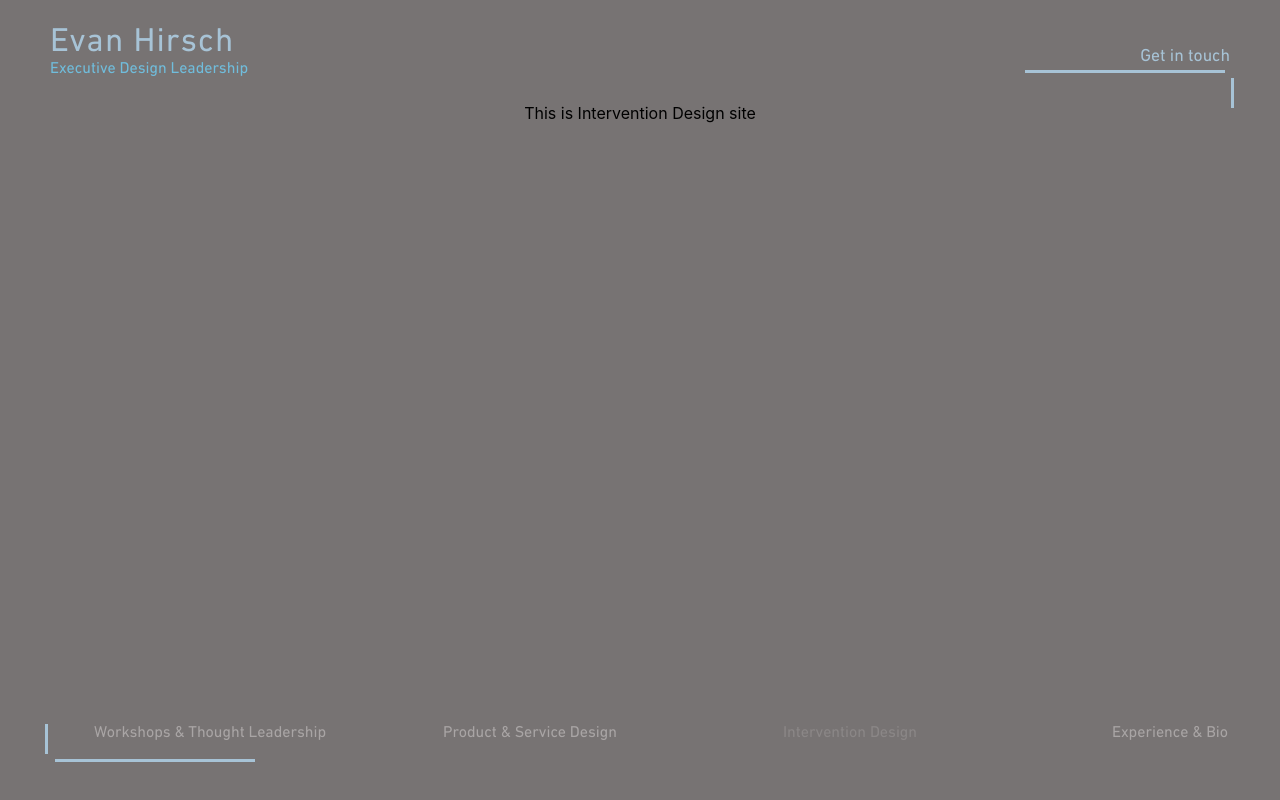
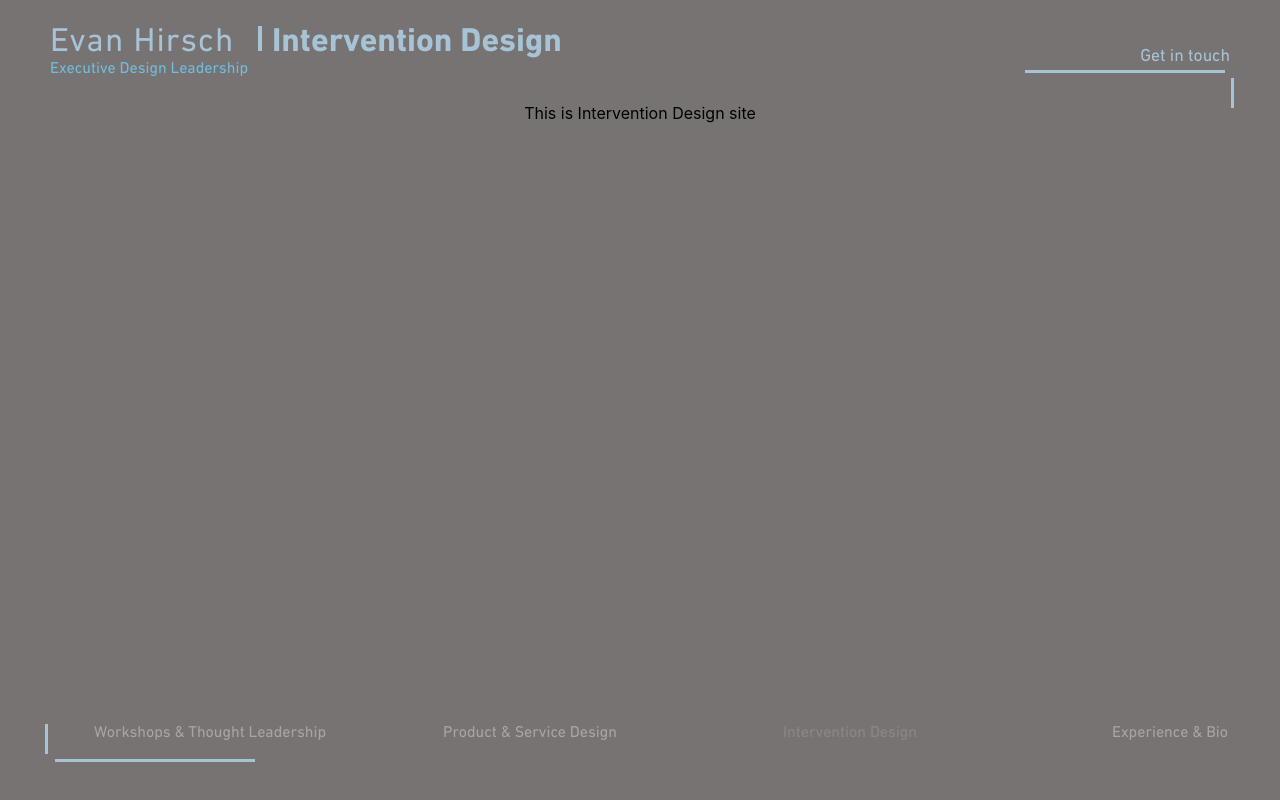
Before and after one commit to Noriner/Evan-Hirsch-website, a React (Create React App) app: page /interventiondesign in a window 1280 px wide. Built offline with nearby package versions, Linux system fonts and the light colour scheme.

Commit message:
Subtitle display

```diff
--- a/public/index.html
+++ b/public/index.html
@@ -5,10 +5,6 @@
     <link rel="icon" href="%PUBLIC_URL%/favicon.ico" />
     <meta name="viewport" content="width=device-width, initial-scale=1" />
     <meta name="theme-color" content="#000000" />
-    <meta
-      name="description"
-      content="Web site created using create-react-app"
-    />
     <link rel="apple-touch-icon" href="%PUBLIC_URL%/logo192.png" />
     <!--
       manifest.json provides metadata used when your web app is installed on a
--- a/src/App.module.scss
+++ b/src/App.module.scss
@@ -27,9 +27,3 @@ body{
   margin: 0 auto;
   overflow: hidden;
 }
-
-:global{
-  .active{
-    color: var(--LinkGreyActive) !important;
-  }
-}
--- /dev/null
+++ b/src/Components/DynamicTitle/DynamicTitle.js
@@ -0,0 +1,35 @@
+import React from "react";
+import { useLocation } from "react-router-dom";
+import styles from "./DynamicTitle.module.scss";
+
+function DynamicTitle(){
+    const location = useLocation();
+    let subtitle = '';
+
+    switch (location.pathname) {
+        case '/experience&bio':
+            subtitle = "Experience & Bio";
+        break;
+        case '/interventiondesign':
+            subtitle = "Intervention Design";
+        break;
+        case '/product&service':
+            subtitle = "Product & Service Design";
+        break;
+        case '/workshops&thoughtleadership':
+            subtitle = "Thinking About Design";
+        break;
+        default:
+            subtitle = ""
+    }
+    return (
+        <>
+            <div className={styles.wrapper}>
+                <div className={styles.border}></div>
+                <h2>{subtitle}</h2>
+            </div>
+        </>
+    )
+}
+
+export default DynamicTitle;
--- /dev/null
+++ b/src/Components/DynamicTitle/DynamicTitle.module.scss
@@ -0,0 +1,21 @@
+.wrapper{
+    text-align: left;
+    font-family: "FontBold";
+    color: var(--LightBlue);
+
+
+    h2{
+        display: inline-block;
+        margin: 0;
+        font-size: 2.1em;
+        font-weight: 300;
+        padding-left: 10px;
+    }
+
+    .border{
+        display: inline-block;
+        min-height: 40%;
+        margin-left: 10px;
+        border-left: 4px solid var(--LightBlue);
+    }
+}
--- a/src/Components/Footer/Footer.module.scss
+++ b/src/Components/Footer/Footer.module.scss
@@ -52,3 +52,9 @@
         }
     }
 }
+
+:global{
+    .active{
+    color: var(--LinkGreyActive) !important;
+    }
+}
--- a/src/Components/Header/Header.js
+++ b/src/Components/Header/Header.js
@@ -2,11 +2,15 @@ import React from "react";
 import styles from "./Header.module.scss";
 import Logo from "../Logo/Logo";
 import ContactMe from "../ContactMe/ContactMe";
+import DynamicTitle from "../DynamicTitle/DynamicTitle";
 
 
 const Header = () => (
     <div className={styles.wrapper}>
-        <Logo></Logo>
+        <div className={styles.leftside}>
+            <Logo></Logo>
+            <DynamicTitle />
+        </div>
         <ContactMe></ContactMe>
     </div>
 )
--- a/src/Components/Header/Header.module.scss
+++ b/src/Components/Header/Header.module.scss
@@ -3,4 +3,8 @@
     margin: 20px 50px;
     display: flex;
     justify-content: space-between;
+
+    .leftside{
+        display: flex;
+    }
 }
```
